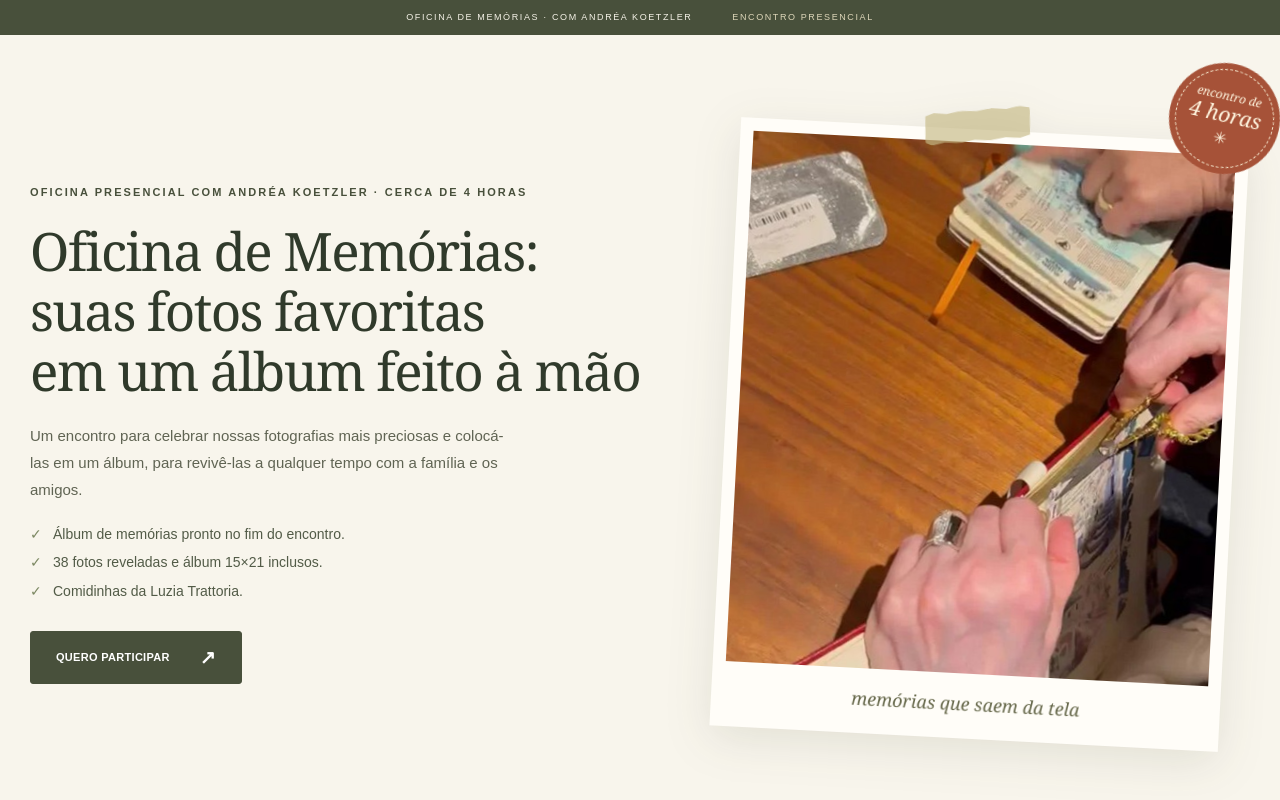
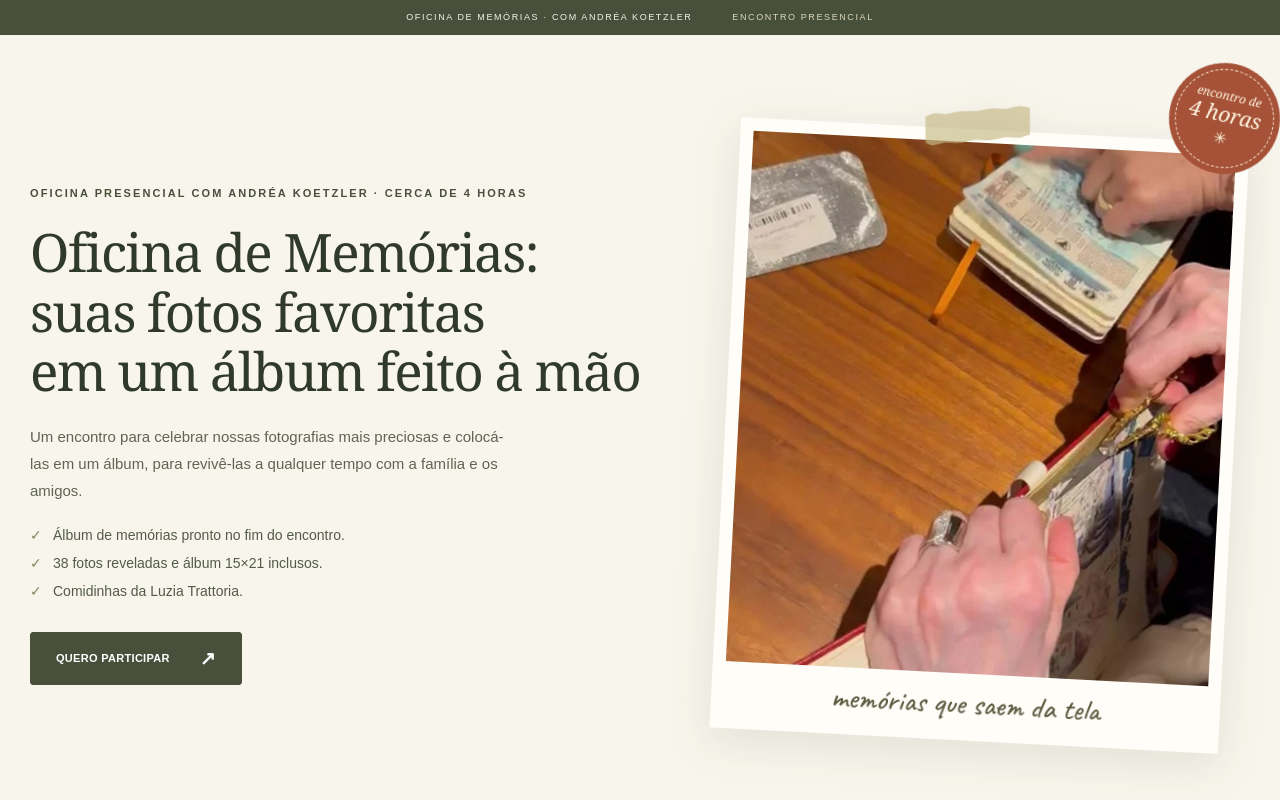
Before and after one commit to nicollekoetzler/fotolivro, a Next.js app: page / in a window 1280 px wide. Shown: the top 800 px of the page. Built offline with nearby package versions, Linux system fonts and the light colour scheme.

Commit message:
Legenda da foto do hero em letra cursiva (Caveat)
Co-Authored-By: Claude Opus 5.5 <noreply@anthropic.com>
Claude-Session: https://claude.ai/code/session_01RedThfUxN7tTbwa436gzzp

```diff
--- a/app/globals.css
+++ b/app/globals.css
@@ -341,3 +341,4 @@ footer .wrap{display:flex;gap:40px;justify-content:space-between;align-items:fle
 .form-status{font-size:12px;line-height:19px;color:var(--rust);min-height:19px}
 @media (max-width:860px){.info-grid{grid-template-columns:1fr;gap:28px;padding-top:40px}}
 html,body{overflow-x:clip}
+.hero .polaroid figcaption{font:500 30px/1.1 "Caveat","Segoe Script","Bradley Hand",cursive;color:#5a5c40;padding:14px 6px 20px}
--- a/app/layout.tsx
+++ b/app/layout.tsx
@@ -14,6 +14,11 @@ export const viewport: Viewport = {
 export default function RootLayout({ children }: Readonly<{ children: React.ReactNode }>) {
   return (
     <html lang="pt-BR">
+      <head>
+        <link rel="preconnect" href="https://fonts.googleapis.com" />
+        <link rel="preconnect" href="https://fonts.gstatic.com" crossOrigin="" />
+        <link rel="stylesheet" href="https://fonts.googleapis.com/css2?family=Caveat:wght@500&display=swap" />
+      </head>
       <body>{children}</body>
     </html>
   );
```
